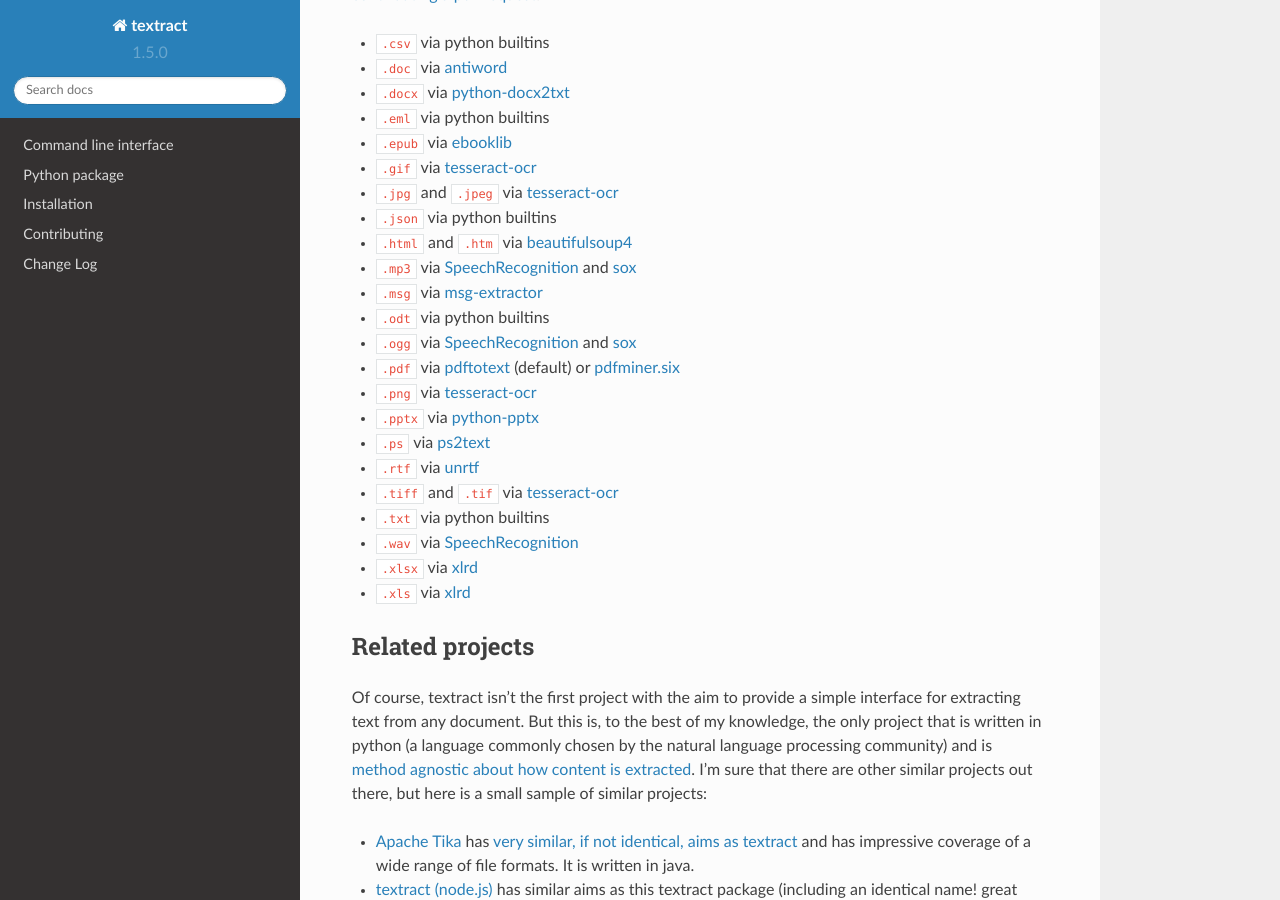
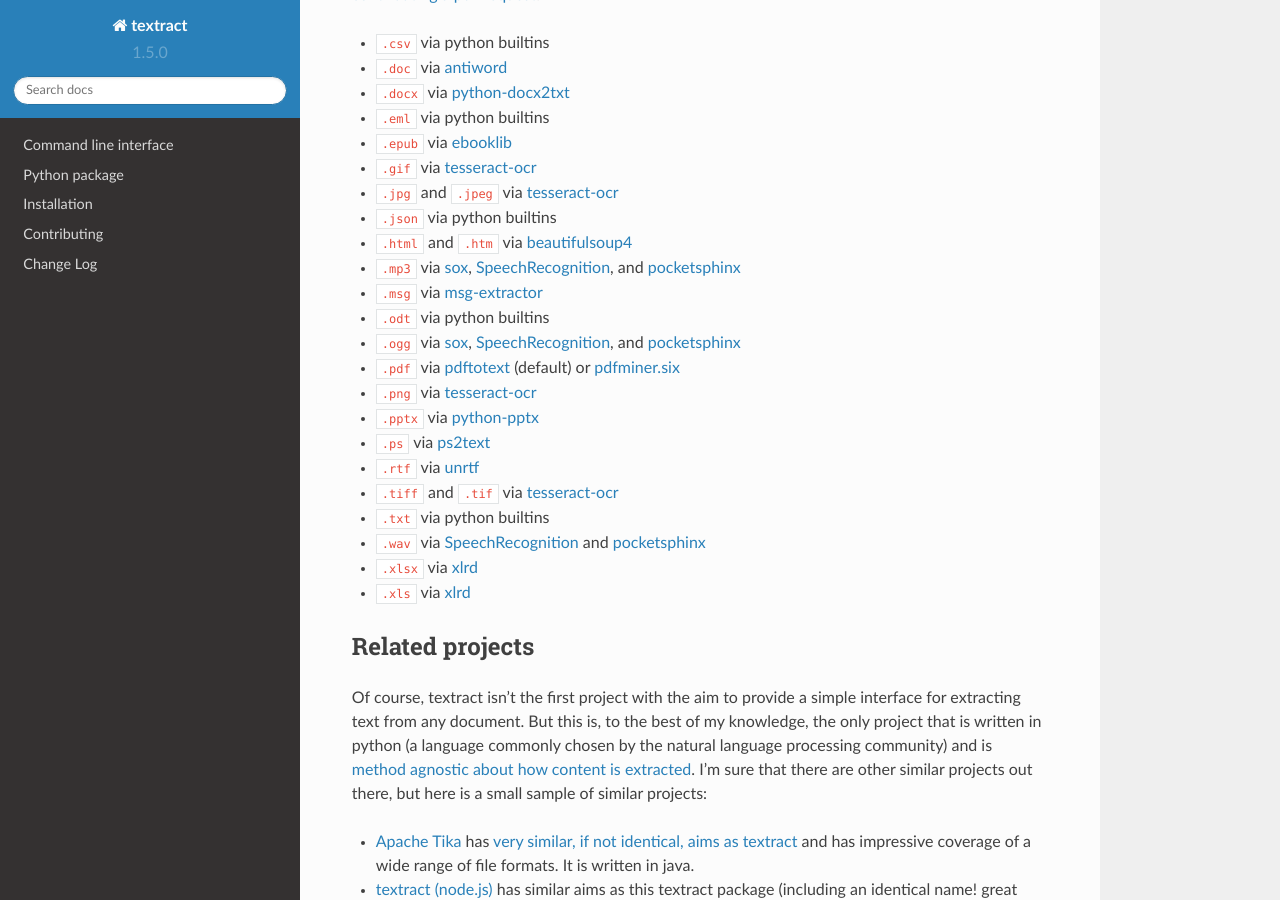
Before and after one commit to deanmalmgren/textract, a Sphinx documentation site: the page built from docs/index.rst, in a window 1280 px wide and 900 px high, scrolled down 688 px. Built offline with Sphinx 7.4.7 and the Read the Docs theme 2.0.0, drawn with Linux system fonts in a browser that asks for light colours.

Commit message:
added pocketsphinx to index

```diff
--- a/docs/index.rst
+++ b/docs/index.rst
@@ -60,13 +60,13 @@
 
 * ``.html`` and ``.htm`` via `beautifulsoup4`_
 
-* ``.mp3`` via `SpeechRecognition`_ and `sox`_
+* ``.mp3`` via `sox`_, `SpeechRecognition`_, and `pocketsphinx`_
 
 * ``.msg`` via `msg-extractor`_
 
 * ``.odt`` via python builtins
 
-* ``.ogg`` via `SpeechRecognition`_ and `sox`_
+* ``.ogg`` via `sox`_, `SpeechRecognition`_, and `pocketsphinx`_
 
 * ``.pdf`` via `pdftotext`_ (default) or `pdfminer.six`_
 
@@ -82,7 +82,7 @@
 
 * ``.txt`` via python builtins
 
-* ``.wav`` via `SpeechRecognition`_
+* ``.wav`` via `SpeechRecognition`_ and `pocketsphinx`_
 
 * ``.xlsx`` via `xlrd <https://pypi.python.org/pypi/xlrd>`_
 
@@ -95,14 +95,14 @@
 .. _msg-extractor: https://github.com/mattgwwalker/msg-extractor
 .. _pdfminer.six: https://github.com/goulu/pdfminer
 .. _pdftotext: http://poppler.freedesktop.org/
+.. _pocketsphinx: https://github.com/cmusphinx/pocketsphinx/
 .. _ps2text: http://pages.cs.wisc.edu/~ghost/doc/pstotext.htm
 .. _python-docx2txt: https://github.com/ankushshah89/python-docx2txt
 .. _python-pptx: https://python-pptx.readthedocs.org/en/latest/
-.. _unrtf: http://www.gnu.org/software/unrtf/
 .. _SpeechRecognition: https://pypi.python.org/pypi/SpeechRecognition/
 .. _sox: http://sox.sourceforge.net/
 .. _tesseract-ocr: https://code.google.com/p/tesseract-ocr/
-.. _pocketsphinx: https://github.com/cmusphinx/pocketsphinx/
+.. _unrtf: http://www.gnu.org/software/unrtf/
 
 .. _related-projects:
 
```
